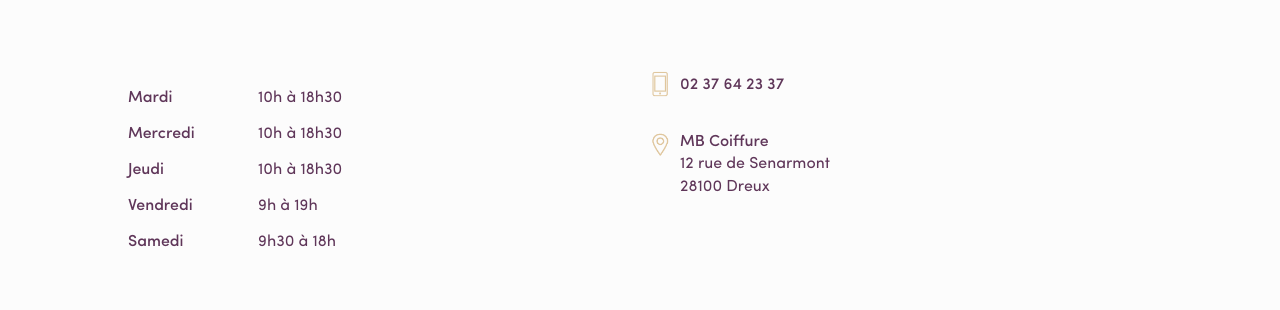
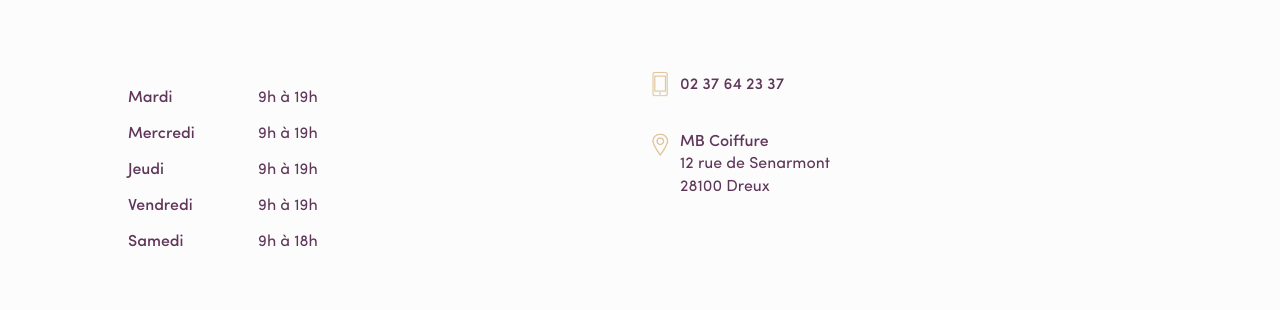
Before and after one commit to valenbellamy/mb-coiffure, a website: page index.html in a window 1280 px wide. Shown: the part 3029-3339 px from the top of the page. Drawn offline with Linux system fonts and the light colour scheme; some packages are replaced by stand-ins of ours; files whose address does not match are found by name; a web font is replaced by a local one.

Commit message:
Change schedule

```diff
--- a/index.html
+++ b/index.html
@@ -315,15 +315,15 @@
                             <table>
                                 <tr>
                                     <td>Mardi</td>
-                                    <td>10h à 18h30</td>
+                                    <td>9h à 19h</td>
                                 </tr>
                                 <tr>
                                     <td>Mercredi</td>
-                                    <td>10h à 18h30</td>
+                                    <td>9h à 19h</td>
                                 </tr>
                                 <tr>
                                     <td>Jeudi</td>
-                                    <td>10h à 18h30</td>
+                                    <td>9h à 19h</td>
                                 </tr>
                                 <tr>
                                     <td>Vendredi</td>
@@ -331,7 +331,7 @@
                                 </tr>
                                 <tr>
                                     <td>Samedi</td>
-                                    <td>9h30 à 18h</td>
+                                    <td>9h à 18h</td>
                                 </tr>
                             </table>
                         </div>
```
